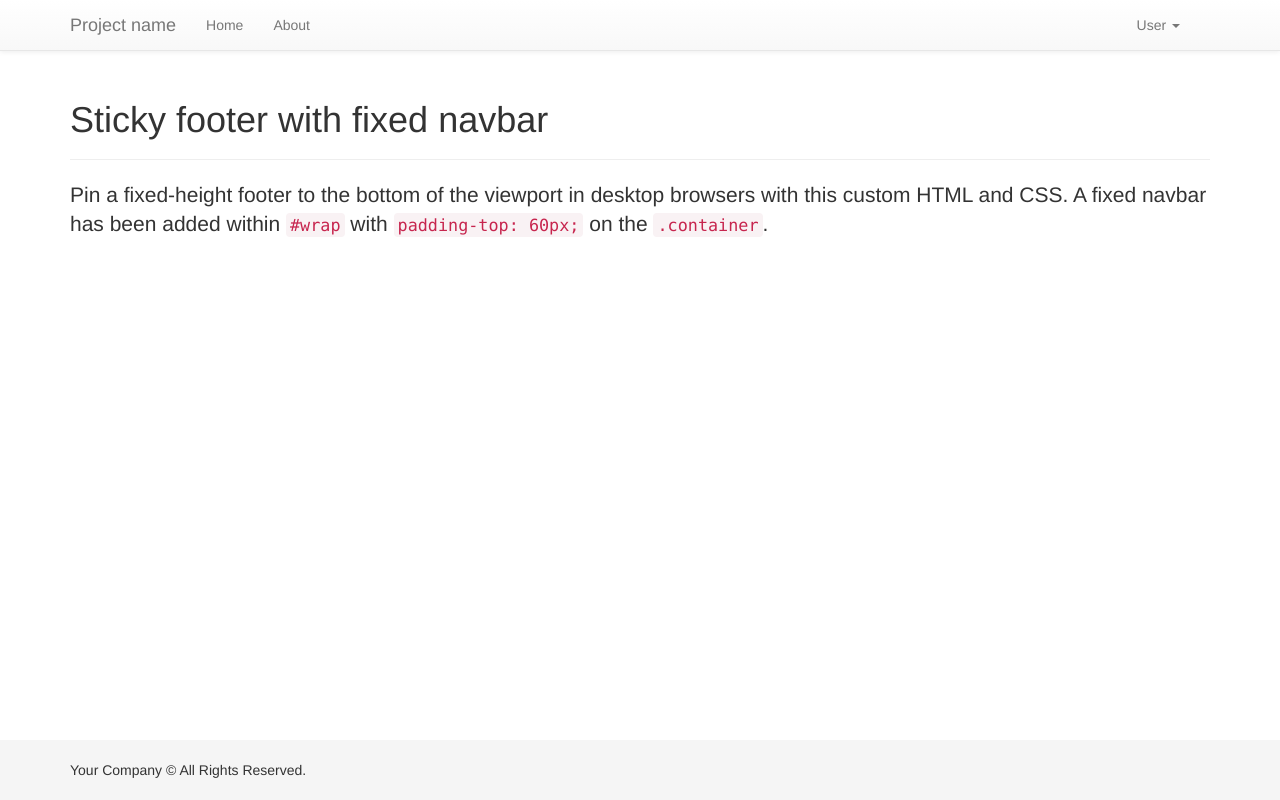
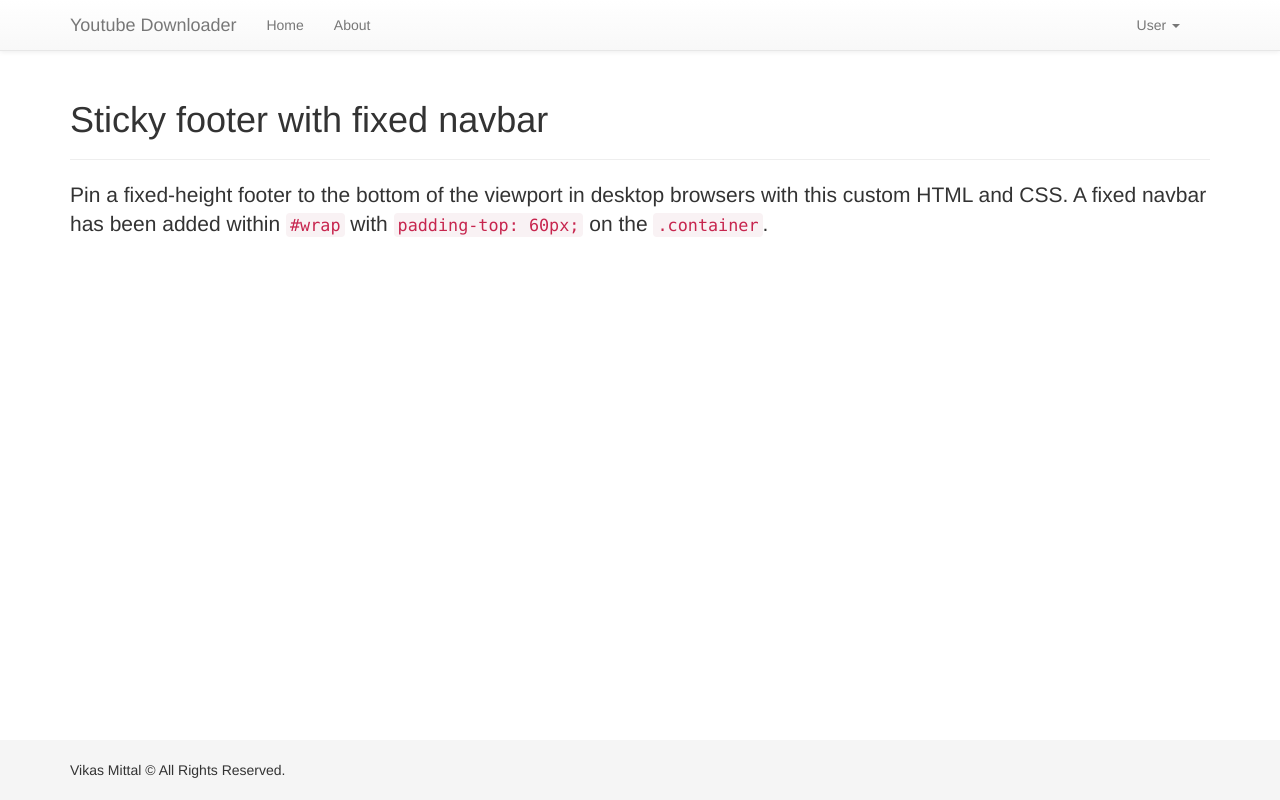
Before and after one commit to vikas-mittal/youtube_downloader, a Flask app: page / in a window 1280 px wide. Run offline with Flask 2, Linux system fonts and the light colour scheme; some libraries are stand-ins or nearby versions.

Commit message:
Changed project name in main.html

```diff
--- a/app/templates/layouts/main.html
+++ b/app/templates/layouts/main.html
@@ -48,7 +48,7 @@
             <span class="icon-bar"></span>
             <span class="icon-bar"></span>
           </button>
-          <a class="navbar-brand" href="/">Project name</a>
+          <a class="navbar-brand" href="/">Youtube Downloader</a>
         </div>
         <div class="collapse navbar-collapse">
           <ul class="nav navbar-nav">
@@ -92,7 +92,7 @@
   <div id="footer">
     <div class="container">
       <br>
-      <p>Your Company &copy; All Rights Reserved.</p>
+      <p>Vikas Mittal &copy; All Rights Reserved.</p>
       {% block footer %}{% endblock %}
     </div>
   </div>
```
